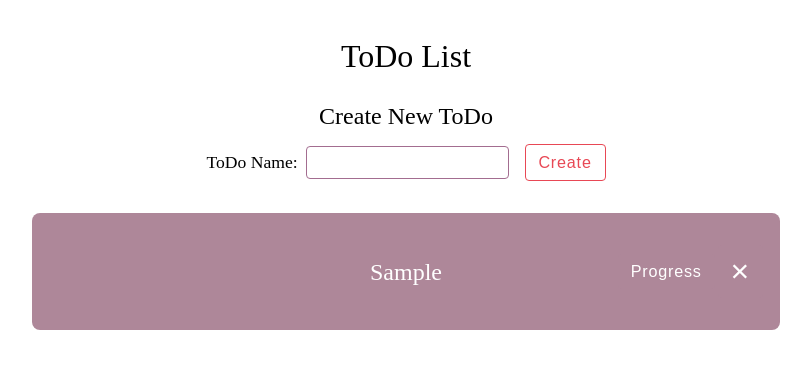
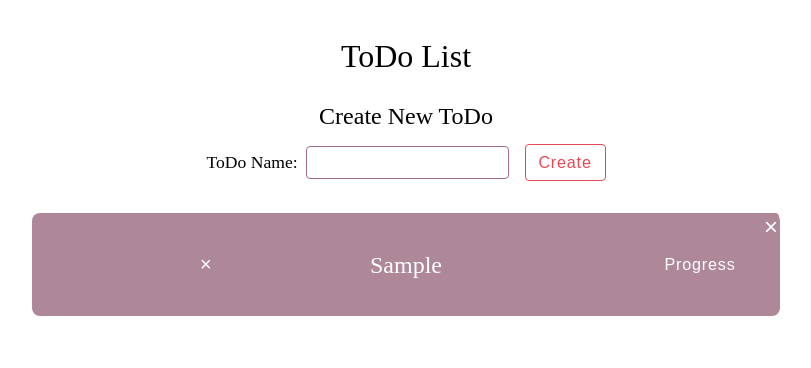
Before and after one commit to nengler/ToDo, a React (Create React App) app: page / in a window 1280 px wide. Both pictures are taken after typing "Sample" into the empty fields and a click on the button "Create". Shown: the top 368 px of the page, without its empty margins (234-1045 px from the left). Built offline with nearby package versions, Linux system fonts and the light colour scheme.

Commit message:
added functionality to allow todo to be completed and not completed

```diff
--- a/src/assets/styles/_app.scss
+++ b/src/assets/styles/_app.scss
@@ -69,6 +69,11 @@ button:focus {
   outline: none;
 }
 
+.status-button {
+  border: 0;
+  font-size: 1.25rem;
+}
+
 @media (min-width: 575.98px) {
   .container {
     max-width: 95%;
--- a/src/assets/styles/_progress.scss
+++ b/src/assets/styles/_progress.scss
@@ -4,17 +4,19 @@
   margin: auto;
   flex-wrap: wrap;
   justify-content: center;
-  div {
-    display: flex;
-    align-items: center;
-    margin: 0.5rem 0.25rem;
-  }
+
   button {
     margin: 0.5rem 0 0.75rem 0;
   }
   .react-datepicker__input-container {
     margin: 0;
   }
+}
+
+.form-div {
+  display: flex;
+  align-items: center;
+  margin: 0.5rem 0.25rem;
 }
 
 .progress {
@@ -37,7 +39,6 @@
 .progress-button {
   color: $progress-background;
   background-color: white;
-  border: 0;
 }
 
 .progress-button:hover {
--- a/src/assets/styles/_todo.scss
+++ b/src/assets/styles/_todo.scss
@@ -32,8 +32,16 @@
   margin: 0 0.1rem;
 }
 
+.first-button {
+  margin-right: 1rem;
+}
+
 .delete-button {
-  font-size: 2rem;
+  font-size: 1.5rem;
+  padding: 0;
+  position: absolute;
+  top: 0;
+  right: 0;
 }
 
 .todo-button:hover {
@@ -41,6 +49,15 @@
   background-color: white;
 }
 
+.delete-button:hover {
+  background-color: $todo-background;
+  color: $button-background;
+}
+
+.todo-and-progress {
+  margin: 1rem 0;
+}
+
 @media (min-width: 575.98px) {
   .todo {
     max-width: 70%;
--- a/src/components/Progress.js
+++ b/src/components/Progress.js
@@ -18,33 +18,22 @@ class Progress extends Component {
   render() {
     return (
       <div className="progress">
-        {this.props.progress.isCompleted ? (
         <button
           onClick={() =>
             this.props.changeProgressStatus(
-                true,
               this.props.progress.id,
               this.props.toDoId
             )
           }
-            className="progress-button completed"
+          className="status-button progress-button"
         >
-            &#10004;
+          {this.props.progress.isCompleted ? (
+            <span>&#10004; </span>
+          ) : (
+            <span>×</span>
+          )}
         </button>
-        ) : (
-          <button
-            onClick={() =>
-              this.props.changeProgressStatus(
-                true,
-                this.props.progress.id,
-                this.props.toDoId
-              )
-            }
-            className="progress-button not-completed"
-          >
-            ×
-          </button>
-        )}
+
         <span>{this.props.progress.goal}</span>
         <span>{this.formatDate()}</span>
       </div>
--- a/src/components/ToDo-List.js
+++ b/src/components/ToDo-List.js
@@ -42,6 +42,7 @@ class ToDoList extends Component {
     let toDoList = [...this.state.toDoList];
     for (let i = 0; i < toDoList.length; i++) {
       if (toDoList[i].id === todoId) {
+        progressObject.isCompleted = toDoList[i].isCompleted ? true : false;
         toDoList[i].progress.push(progressObject);
         this.setState({ toDoList });
         return;
@@ -49,18 +50,27 @@ class ToDoList extends Component {
     }
   };
 
-  onChangeProgressStatus = (newProgressStatus, progressId, todoId) => {
+  onChangeProgressStatus = (progressId, todoId) => {
     let toDoList = [...this.state.toDoList];
     toDoList.forEach((todo) => {
       if (todo.id === todoId) {
         todo.progress.forEach((progress) => {
           if (progress.id === progressId) {
+            console.log(progress);
             progress.isCompleted = !progress.isCompleted;
           }
         });
       }
     });
     this.setState({ toDoList });
+  };
+
+  onChangeTodoStatus = (todoId) => {
+    this.setState((prevState) => ({
+      toDoList: prevState.toDoList.map((todo) =>
+        todo.id === todoId ? { ...todo, isCompleted: !todo.isCompleted } : todo
+      ),
+    }));
   };
 
   render() {
@@ -88,6 +98,7 @@ class ToDoList extends Component {
               addProgressToTodo={this.onAddProgressToToDo}
               onDelete={this.handleDeleteTodo}
               changeProgressStatus={this.onChangeProgressStatus}
+              changeTodoStatus={this.onChangeTodoStatus}
             />
           ))}
         </div>
--- a/src/components/Todo.js
+++ b/src/components/Todo.js
@@ -27,11 +27,18 @@ class Todo extends Component {
   showProgress = () => {
     this.setState((prevProps) => ({
       showProgress: !prevProps.showProgress,
+      showAddProgressInputs: false,
+      progressGoal: "",
+      progressDate: new Date(),
     }));
   };
 
-  addProgress = () => {
-    this.setState({ showAddProgressInputs: true });
+  changeProgressState = () => {
+    this.setState((prevProps) => ({
+      showAddProgressInputs: !prevProps.showAddProgressInputs,
+      progressGoal: "",
+      progressDate: new Date(),
+    }));
   };
 
   submitProgressForm = (event) => {
@@ -55,20 +62,33 @@ class Todo extends Component {
 
   render() {
     return (
-      <div>
+      <div className="todo-and-progress">
         <div className="todo">
-          <div className="todo-header">
-            <h2>{this.props.todo.name}</h2>
-          </div>
-          <div className="button-holder">
-            <button className="todo-button" onClick={() => this.showProgress()}>
-              Progress
-            </button>
           <button
             className="todo-button delete-button"
             onClick={() => this.props.onDelete(this.props.todo.id)}
           >
             ×
+          </button>
+          <button
+            onClick={() => this.props.changeTodoStatus(this.props.todo.id)}
+            className="status-button todo-button"
+          >
+            {this.props.todo.isCompleted ? (
+              <span>&#10004; </span>
+            ) : (
+              <span>×</span>
+            )}
+          </button>
+          <div className="todo-header">
+            <h2>{this.props.todo.name}</h2>
+          </div>
+          <div className="button-holder">
+            <button
+              className="todo-button first-button"
+              onClick={() => this.showProgress()}
+            >
+              Progress
             </button>
           </div>
         </div>
@@ -84,15 +104,19 @@ class Todo extends Component {
               />
             ))}
             {this.state.showAddProgressInputs && (
-              <form className="new-progress" onSubmit={this.submitProgressForm}>
               <div>
+                <form
+                  className="new-progress"
+                  onSubmit={this.submitProgressForm}
+                >
+                  <div className="form-div">
                     <label>Completion Date</label>
                     <DatePicker
                       selected={this.state.progressDate}
                       onChange={this.handleDateChange}
                     />
                   </div>
-                <div>
+                  <div className="form-div">
                     <label>Goal</label>
                     <input
                       type="text"
@@ -103,8 +127,16 @@ class Todo extends Component {
                   </div>
                   <button>Submit</button>
                 </form>
+                <button onClick={() => this.changeProgressState()}>
+                  Cancel
+                </button>
+              </div>
             )}
-            <button onClick={() => this.addProgress()}>Add New Progress</button>
+            {!this.state.showAddProgressInputs && (
+              <button onClick={() => this.changeProgressState()}>
+                Add New Progress
+              </button>
+            )}
           </div>
         )}
       </div>
```
Lines whose indentation alone changed are shown as unchanged.
